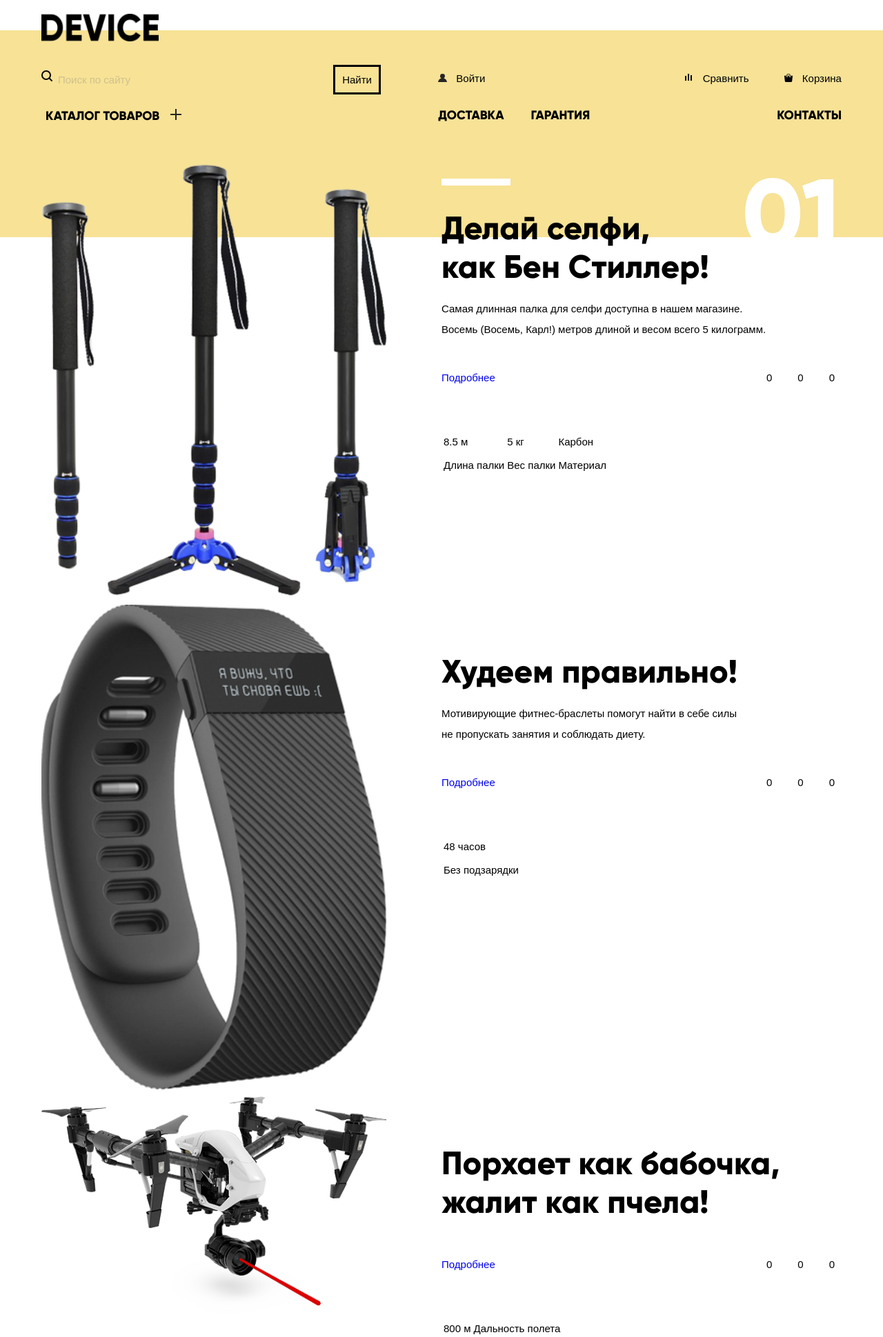
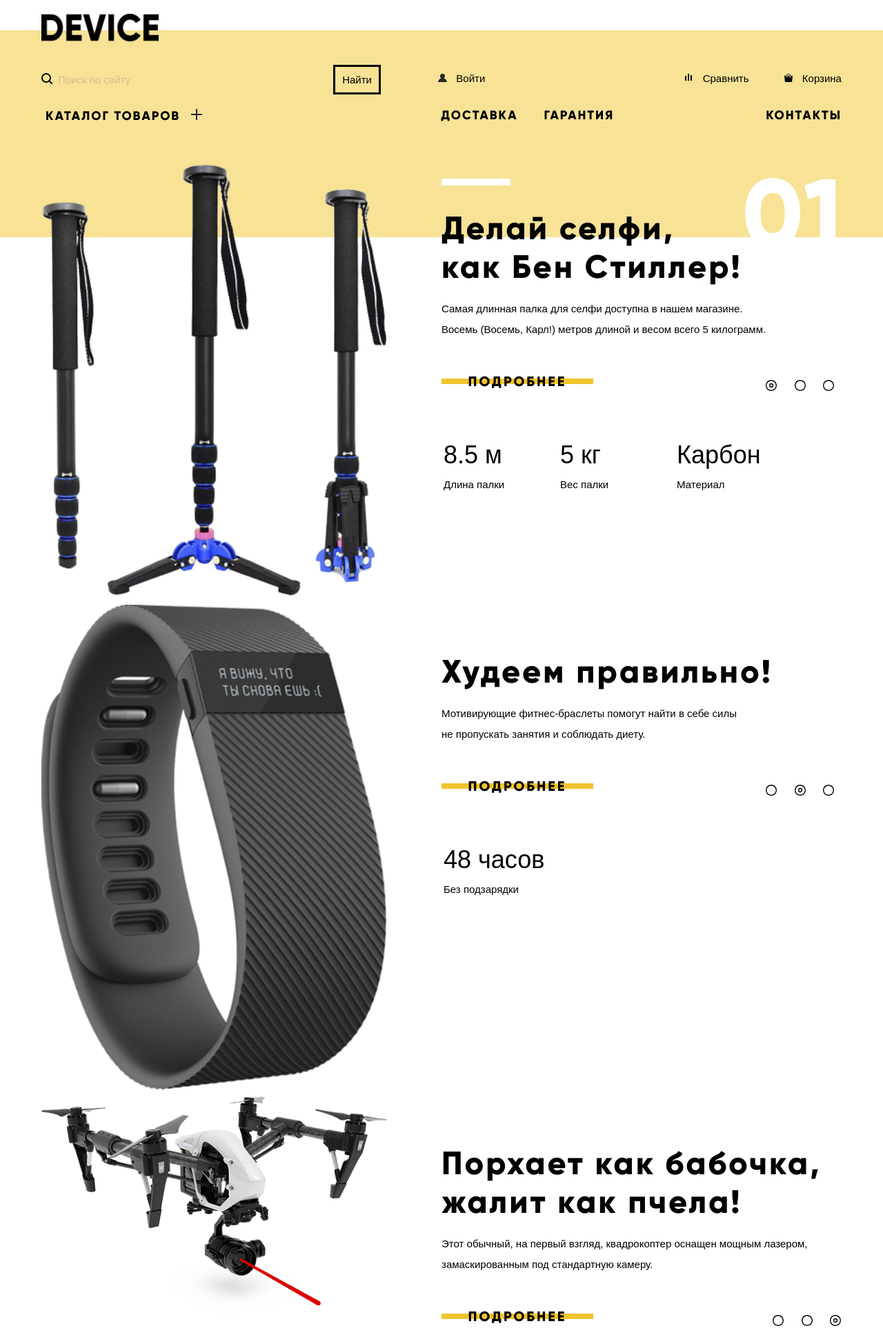
Before and after one commit to Atomini/lern_html_css_js, a Django app: page /device/ in a window 1280 px wide. Shown: the top 1939 px of the page at 69% size. Run offline with Django 4.2, Linux system fonts and the light colour scheme.

Commit message:
закончен слайде в device-index

```diff
--- a/site_f/main/static/device/css/index.css
+++ b/site_f/main/static/device/css/index.css
@@ -3,6 +3,7 @@
     src: url("/static/device/font/gilroyextrabold.woff2");
     font-weight: normal;
     font-style: normal;
+
 }
 
 body{
@@ -61,7 +62,55 @@ input[type='radio'].visually-hidden{
     font-size: 18px;
     line-height: 24px;
     font-weight: 700;
+    letter-spacing: 2px;
     color: black;
     text-transform: uppercase;
 
 }
+
+/*Кнопки*/
+a.button:active,
+a.button:hover,
+a.button{
+    text-decoration: none;
+    color: black;
+}
+
+.button{
+    font-family: "Gilroy-ExtraBold", Arial, sans-serif;
+    font-size: 20px;
+    line-height: 40px;
+    letter-spacing: 3px;
+
+    height: 40px;
+    width: 220px;
+
+    text-align: center;
+
+    text-transform: uppercase;
+    display: inline-block;
+    position: relative;
+}
+
+
+.button::before{
+    content: '';
+    position: absolute;
+
+    left: 0;
+    top: 16px;
+
+    width: 100%;
+    height: 8px;
+
+    background: #f0c52e;
+    z-index: -1;
+}
+
+.button:active{
+    opacity: 0.5;
+}
+
+.button:hover{
+    background: #f0c52e;
+}
--- a/site_f/main/static/device/css/nav.css
+++ b/site_f/main/static/device/css/nav.css
@@ -43,7 +43,7 @@
     content: "";
 
     position: absolute;
-    top: 8px;
+    top: 12px;
     left: 0px;
 
     width: 18px;
@@ -190,7 +190,7 @@
 
 .garant-list{
     position: relative;
-    right: 45px;
+    right: 20px;
 }
 
 .catalog-hidden{
--- a/site_f/main/static/device/css/slider.css
+++ b/site_f/main/static/device/css/slider.css
@@ -23,6 +23,7 @@
 
 .slide-number{
     font-family: 'Gilroy-ExtraBold';
+    letter-spacing: 3px;
     font-size: 140px;
     color: white;
     position: relative;
@@ -34,6 +35,7 @@
     font-size: 47px;
     font-family: 'Gilroy-ExtraBold';
     line-height: 56px;
+    letter-spacing: 3px;
 
     padding-top: 44px;
     margin: 0;
@@ -76,3 +78,32 @@
     margin: 0;
 
 }
+
+.pos{
+    width: 16px;
+    height: 100%;
+
+    position: relative;
+    top: 18px;
+    right: 1px;
+
+    background-image: url("/static/image/device/slider-button-empty.svg");
+    background-repeat: no-repeat;
+    background-size: contain;
+
+}
+
+.pos.current{
+    background-image: url("/static/image/device/slider-button.svg");
+}
+
+.parametr{
+    font-size: 36px;
+    line-height: 48px;
+    margin-bottom: 20px;
+
+}
+
+.parametr td{
+    width: 165px;
+}
--- a/site_f/main/templates/device/index.html
+++ b/site_f/main/templates/device/index.html
@@ -78,15 +78,15 @@
                         Восемь (Восемь, Карл!) метров длиной и весом всего 5 килограмм.
                     </p>
                     <div class="slider-navigation-block">
-                        <a href="#">Подробнее</a>
+                        <a class="button" href="#">Подробнее</a>
                         <ul class="slider-position">
-                            <li class="pos">0</li>
-                            <li class="pos current">0</li>
-                            <li class="pos">0</li>
+                            <li class="pos current"></li>
+                            <li class="pos "></li>
+                            <li class="pos"></li>
                         </ul>
                     </div>
-                    <table>
-                        <tr>
+                    <table class="parametr-table">
+                        <tr class="parametr">
                             <td>8.5 м</td>
                             <td>5 кг</td>
                             <td>Карбон</td>
@@ -114,15 +114,15 @@
                         не пропускать занятия и соблюдать диету.
                     </p>
                     <div class="slider-navigation-block">
-                        <a href="#">Подробнее</a>
+                        <a class="button" href="#">Подробнее</a>
                         <ul class="slider-position">
-                            <li class="pos">0</li>
-                            <li class="pos current">0</li>
-                            <li class="pos">0</li>
+                            <li class="pos"></li>
+                            <li class="pos current"></li>
+                            <li class="pos"></li>
                         </ul>
                     </div>
-                    <table>
-                        <tr>
+                    <table class="parametr-table">
+                        <tr class="parametr">
                             <td>48 часов</td>
                         </tr>
                         <tr>
@@ -142,21 +142,25 @@
                         Порхает как бабочка, <br>
                         жалит как пчела!
                     </h2>
+                    <p class="slider-text">
+                        Этот обычный, на первый взгляд, квадрокоптер оснащен мощным
+                        лазером, замаскированным под стандартную камеру.
+                    </p>
                     <div class="slider-navigation-block">
-                        <a href="#">Подробнее</a>
+                        <a class="button" href="#">Подробнее</a>
                         <ul class="slider-position">
-                            <li class="pos">0</li>
-                            <li class="pos current">0</li>
-                            <li class="pos">0</li>
+                            <li class="pos"></li>
+                            <li class="pos"></li>
+                            <li class="pos current"></li>
                         </ul>
                     </div>
-                    <table>
-                        <tr>
+                    <table class="parametr-table">
+                        <tr class="parametr">
                             <td>800 м</td>
-                            <td>Дальность полета</td>
+                            <td>50 м</td>
                         </tr>
                         <tr>
-                            <td>50 м</td>
+                            <td>Дальность полета</td>
                             <td>Радиус поражения</td>
                         </tr>
                     </table>
```
